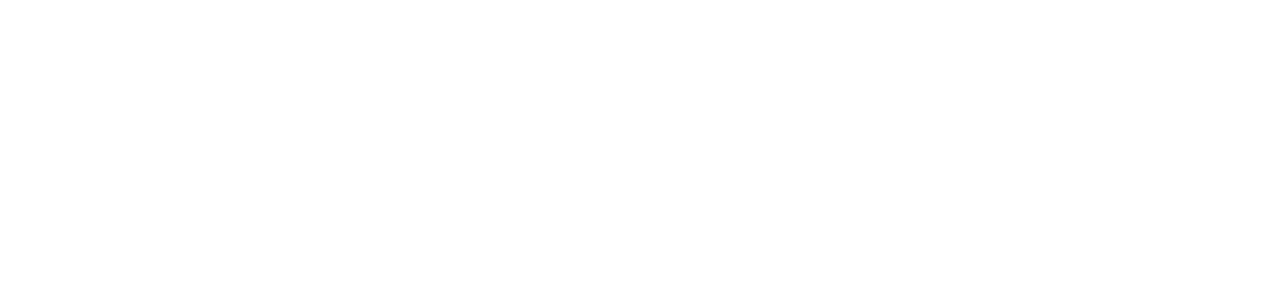
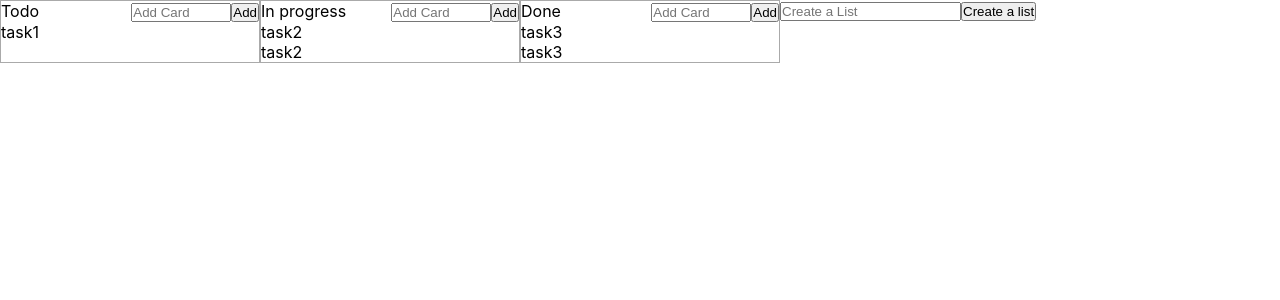
Before and after one commit to ajittupe2548/react-practice, a React (Create React App) app: page / in a window 1280 px wide. Shown: the top 300 px of the page. Built offline with nearby package versions, Linux system fonts and the light colour scheme.

Commit message:
Added: Kanban board

```diff
--- a/package.json
+++ b/package.json
@@ -3,6 +3,8 @@
   "version": "0.1.0",
   "private": true,
   "dependencies": {
+    "@dnd-kit/core": "^6.3.1",
+    "@dnd-kit/sortable": "^10.0.0",
     "@testing-library/jest-dom": "^5.17.0",
     "@testing-library/react": "^13.4.0",
     "@testing-library/user-event": "^13.5.0",
--- a/src/App.css
+++ b/src/App.css
@@ -0,0 +1,17 @@
+.boardContainer {
+    display: flex;
+}
+
+.listContainer {
+    min-width: 260px;
+    border: 1px solid #aaa;
+}
+
+.listName {
+    display: flex;
+    justify-content: space-between;
+}
+
+.cardInput {
+    width: 100px;
+}
--- a/src/App.js
+++ b/src/App.js
@@ -1,8 +1,10 @@
 import './App.css';
+import Board from './Components/Board';
 
 function App() {
   return (
     <div className="App">
+      <Board />
     </div>
   );
 }
--- /dev/null
+++ b/src/Components/Board.js
@@ -0,0 +1,118 @@
+import React, { useState } from 'react';
+import {
+    DndContext,
+} from "@dnd-kit/core";
+import { arrayMove } from "@dnd-kit/sortable";
+import { List } from './List';
+
+const data = [
+    {
+        id: "task1",
+        title: "task1",
+        columnId: "todo",
+    },
+    {
+        id: "task2",
+        title: "task2",
+        columnId: "in-progress",
+    },
+    {
+        id: "task3",
+        title: "task3",
+        columnId: "done",
+    },
+    {
+        id: "task4",
+        title: "task2",
+        columnId: "in-progress",
+    },
+    {
+        id: "task5",
+        title: "task3",
+        columnId: "done",
+    },
+];
+
+const initialList = [
+    {
+        id: "todo",
+        title: "Todo",
+    },
+    {
+        id: "in-progress",
+        title: "In progress",
+    },
+    {
+        id: "done",
+        title: "Done",
+    },
+];
+
+function Board() {
+    const [lists, setLists] = useState(initialList);
+    const [card, setCards] = useState(data);
+    const [value, setValue] = useState('');
+
+    function onDragOver(event) {
+        const { active, over } = event;
+        if (!over || active.id === over.id) return;
+
+        setCards((prev) => {
+            const activeIndex = prev.findIndex((item) => item.id === active.id);
+            const overIndex = prev.findIndex((item) => item.id === over.id);
+            const activeTask = prev[activeIndex];
+            const overTask = prev[overIndex];
+            if (
+                activeTask &&
+                overTask &&
+                activeTask.columnId !== overTask.columnId
+            ) {
+                activeTask.columnId = overTask.columnId;
+                const retValue = arrayMove(prev, activeIndex, overIndex - 1);
+                return retValue;
+            }
+        });
+    }
+
+    const handleInputChange = (e) => {
+        setValue(e.target.value);
+    }
+
+    const handleAddListClick = () => {
+        if (value !== '') {
+            setLists(prev => [...prev, {
+                id: value,
+                title: value,
+            }])
+        }
+    }
+
+    const handleAddCard = (card) => {
+        setCards(prev => [...prev, card]);
+    }
+
+    return (
+        <DndContext
+            onDragOver={onDragOver}
+        >
+            <div className="boardContainer">
+                {lists.map((col) => (
+                    <List
+                        key={col.id}
+                        column={col}
+                        tasks={card?.filter((task) => task.columnId === col.id)}
+                        id={col.id}
+                        name={col.title}
+                        onAddBtnClick={handleAddCard}
+                    />
+                ))}
+                <div>
+                    <input type='text' placeholder='Create a List' value={value} onChange={handleInputChange} />
+                    <button onClick={handleAddListClick}>Create a list</button>
+                </div>
+            </div>
+        </DndContext>
+    )
+}
+
+export default Board
--- /dev/null
+++ b/src/Components/Card.js
@@ -0,0 +1,23 @@
+import { useSortable } from "@dnd-kit/sortable";
+
+export function TaskCard({ task, title }) {
+    const {
+        setNodeRef,
+        listeners,
+    } = useSortable({
+        id: task.id,
+        data: {
+            type: "Card",
+            task,
+        },
+    });
+
+    return (
+        <div
+            ref={setNodeRef}
+            {...listeners}
+        >
+            {title}
+        </div>
+    );
+}
--- /dev/null
+++ b/src/Components/List.js
@@ -0,0 +1,44 @@
+import { SortableContext } from "@dnd-kit/sortable";
+import { useMemo, useState } from "react";
+import { TaskCard } from "./Card";
+
+export function List({ tasks, name, id, onAddBtnClick }) {
+    const [value, setValue] = useState('');
+    const tasksIds = useMemo(() => {
+        return tasks?.map((task) => task.id);
+    }, [tasks]);
+
+    const handleInputChange = (e) => {
+        setValue(e.target.value);
+    }
+
+    const handleAddCard = () => {
+        const newCard = {
+            id: Date.now(),
+            title: value,
+            columnId: id,
+        };
+
+        onAddBtnClick(newCard);
+    }
+
+    return (
+        <div
+            className='listContainer'
+        >
+            <div className="listName">
+                <p>{name}</p>
+                <div>
+                    <input type="text" value={value} onChange={handleInputChange} className="cardInput" placeholder="Add Card" />
+                    <button onClick={handleAddCard}>Add</button>
+                </div>
+            </div>
+
+            <SortableContext items={tasksIds}>
+                {tasks?.map((task) => (
+                    <TaskCard key={task.id} task={task} title={task.title} />
+                ))}
+            </SortableContext>
+        </div>
+    );
+}
```
Also changed, not shown: 1 other file (tests, documents, lock files or other folders).
